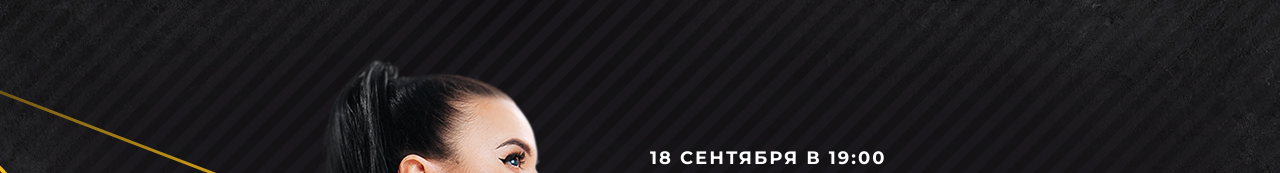
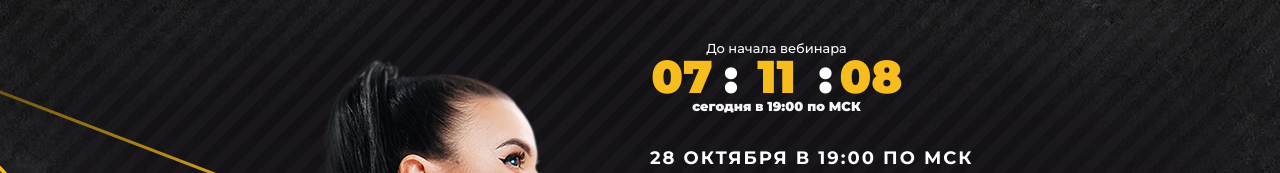
Before and after one commit to uzinok/Beautiful-buttocks-black, a plain HTML site: page index.html in a window 1280 px wide. Shown: the top 173 px of the page. Drawn offline with Linux system fonts and the light colour scheme.

Commit message:
Добавляет таймер

```diff
--- a/index.html
+++ b/index.html
@@ -21,7 +21,35 @@
 				<div class="hero__wrap">
 					<!-- left-lg -->
 					<div class="left-lg">
-						<h1 class="left-lg__title"><b>18 сентября в 19:00</b> Бесплатный вебинар от фитнес-гуру <span class="bright">
+
+						<!-- timer -->
+						<div class="hero__timer timer">
+							<p>
+								<span class="timer__title">
+									До начала вебинара
+								</span>
+								<span class="timer__items">
+									<span class="timer__item timer__hours">
+										00
+									</span>
+									&nbsp;:&nbsp;
+									<span class="timer__item timer__minutes">
+										00
+									</span>
+									&nbsp;:&nbsp;
+									<span class="timer__item timer__seconds">
+										00
+									</span>
+								</span>
+							</p>
+
+							<p class="timer__end">
+								<span class="timer__end-date"></span>
+							</p>
+						</div>
+						<!-- ./timer -->
+
+						<h1 class="left-lg__title"><b class="today">18 сентября в 19:00</b> Бесплатный вебинар от фитнес-гуру <span class="bright">
 								<svg width="17" height="16" class="bright-apple" aria-hidden="true" focusable="false">
 									<use xlink:href="#small-logo"></use>
 								</svg> Алины Петровой
@@ -365,7 +393,7 @@
 				<!-- form__wrap -->
 				<div class="form__wrap">
 					<div class="left-lg">
-						<h1 class="left-lg__title"><b>18 сентября в 19:00</b> Бесплатный вебинар от фитнес-гуру <span class="bright">
+						<h1 class="left-lg__title"><b class="today">18 сентября в 19:00</b> Бесплатный вебинар от фитнес-гуру <span class="bright">
 								<svg width="17" height="16" class="bright-apple" aria-hidden="true" focusable="false">
 									<use xlink:href="#small-logo"></use>
 								</svg> Алины Петровой
--- a/scripts/main.js
+++ b/scripts/main.js
@@ -62,13 +62,7 @@ var Details = /*#__PURE__*/function () {
   }]);
 
   return Details;
-}();
-
-if (document.querySelector('.details')) {
-  document.querySelectorAll('.details').forEach(function (elem) {
-    var details = new Details(elem, 300);
-  });
-} // скролл сертификатов
+}(); // скролл сертификатов
 
 
 var about = document.querySelector('.about');
@@ -90,3 +84,73 @@ if (elementInViewport(scrollList)) scrollList.style.transform = 'translateX(-' +
 document.addEventListener('scroll', function () {
   if (elementInViewport(scrollList)) scrollList.style.transform = 'translateX(-' + scrollList.getBoundingClientRect().top / window.innerHeight * 100 + '%)';
 });
+window.addEventListener('load', function () {
+  if (document.querySelector('.details')) {
+    document.querySelectorAll('.details').forEach(function (elem) {
+      var details = new Details(elem, 300);
+    });
+  }
+}); // таймер
+
+document.addEventListener('DOMContentLoaded', function () {
+  var arrTimer = document.querySelectorAll('.timer');
+
+  for (var i = 0; i < arrTimer.length; i++) {
+    timer(arrTimer[i]);
+  }
+}); // сегодняшняя дата
+
+var date = new Date();
+var arrMount = ['января', 'февраля', 'марта', 'апреля', 'мая', 'июня', 'июля', 'августа', 'сентября', 'октября', 'ноября', 'декабря'];
+
+function timer(timer) {
+  // конечная дата
+  var deadline = new Date(date.getFullYear(), date.getMonth(), date.getDate(), 19, 0, 0, 0); // id таймера
+
+  var timerId = null; // добавление ведущего нуля
+
+  function leadingZero(number) {
+    return number = number < 10 ? '0' + number : number;
+  } // вычисляем разницу дат и устанавливаем оставшееся времени в качестве содержимого элементов
+
+
+  function countdownTimer() {
+    var diff = deadline.getTime() - new Date().getTime();
+
+    if (diff <= 0) {
+      clearInterval(timerId);
+    } // console.log(new Date());
+
+
+    var hours = diff > 0 ? Math.floor(diff / 1000 / 60 / 60) : 0;
+    var minutes = diff > 0 ? Math.floor(diff / 1000 / 60) % 60 : 0;
+    var seconds = diff > 0 ? Math.floor(diff / 1000) % 60 : 0;
+    $hours.textContent = leadingZero(hours);
+    $minutes.textContent = leadingZero(minutes);
+    $seconds.textContent = leadingZero(seconds); // добавить условия для вывода
+
+    if (date.getDate() == deadline.getDate() && date.getMonth() == deadline.getMonth()) {
+      $timerEndDate.textContent = 'сегодня в ' + leadingZero(deadline.getHours()) + ':' + leadingZero(deadline.getMinutes()) + ' по МСК';
+    } else if (deadline.getDate() - date.getDate() == 1 && date.getMonth() == deadline.getMonth()) {
+      $timerEndDate.textContent = 'завтра в ' + leadingZero(deadline.getHours()) + ':' + leadingZero(deadline.getMinutes()) + ' по МСК';
+    } else {
+      $timerEndDate.textContent = deadline.getDate() + ' ' + arrMount[deadline.getMonth()] + ' в ' + leadingZero(deadline.getHours()) + ':' + leadingZero(deadline.getMinutes()) + ' по МСК';
+    }
+  } // получаем элементы, содержащие компоненты даты
+
+
+  var $hours = timer.querySelector('.timer__hours');
+  var $minutes = timer.querySelector('.timer__minutes');
+  var $seconds = timer.querySelector('.timer__seconds');
+  var $timerEndDate = timer.querySelector('.timer__end-date'); // вызываем функцию countdownTimer
+
+  countdownTimer(); // вызываем функцию countdownTimer каждую секунду
+
+  timerId = setInterval(countdownTimer, 1000); // дата на ленде
+
+  var today = document.querySelectorAll('.today');
+
+  for (var i = 0; i < today.length; i++) {
+    today[i].textContent = deadline.getDate() + ' ' + arrMount[deadline.getMonth()] + ' в ' + leadingZero(deadline.getHours()) + ':' + leadingZero(deadline.getMinutes()) + ' по МСК';
+  }
+}
```
Also changed, not shown: scripts/main.min.js, styles/main.css.
